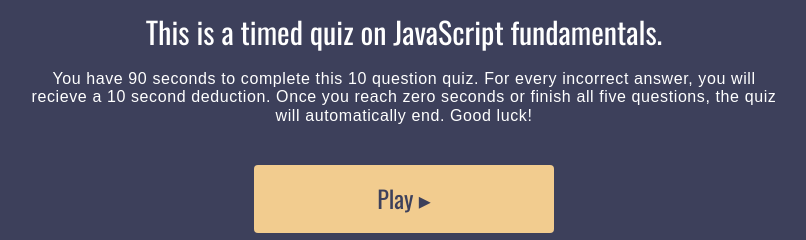
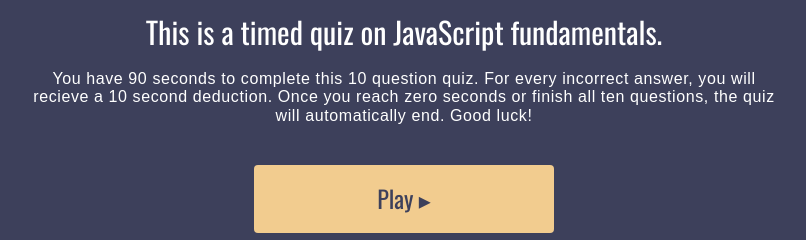
Before and after one commit to Akash20x/Javascript-Quiz, a plain HTML site: page index.html in a window 1280 px wide. Shown: the part 294-534 px from the top of the page, 236-1042 px from the left. Drawn offline with nearby package versions, Linux system fonts and the light colour scheme.

Commit message:
first commit

```diff
--- a/index.html
+++ b/index.html
@@ -14,7 +14,7 @@
         <div id="home" class="flex-column flex-center">
             <h1>JavaScript Quiz</h1>
             <h3 class="subheading">This is a timed quiz on JavaScript fundamentals.</h3>
-            <p class="intro-text">You have 90 seconds to complete this 10 question quiz. For every incorrect answer, you will recieve a 10 second deduction. Once you reach zero seconds or finish all five questions, the quiz will automatically end. Good luck!</p>
+            <p class="intro-text">You have 90 seconds to complete this 10 question quiz. For every incorrect answer, you will recieve a 10 second deduction. Once you reach zero seconds or finish all ten questions, the quiz will automatically end. Good luck!</p>
             <a href="game.html" class="btn">Play &#9656;</a>
             <a href="highscores.html" id="highscore-btn" class="btn">High Scores</a>
         </div>
```
